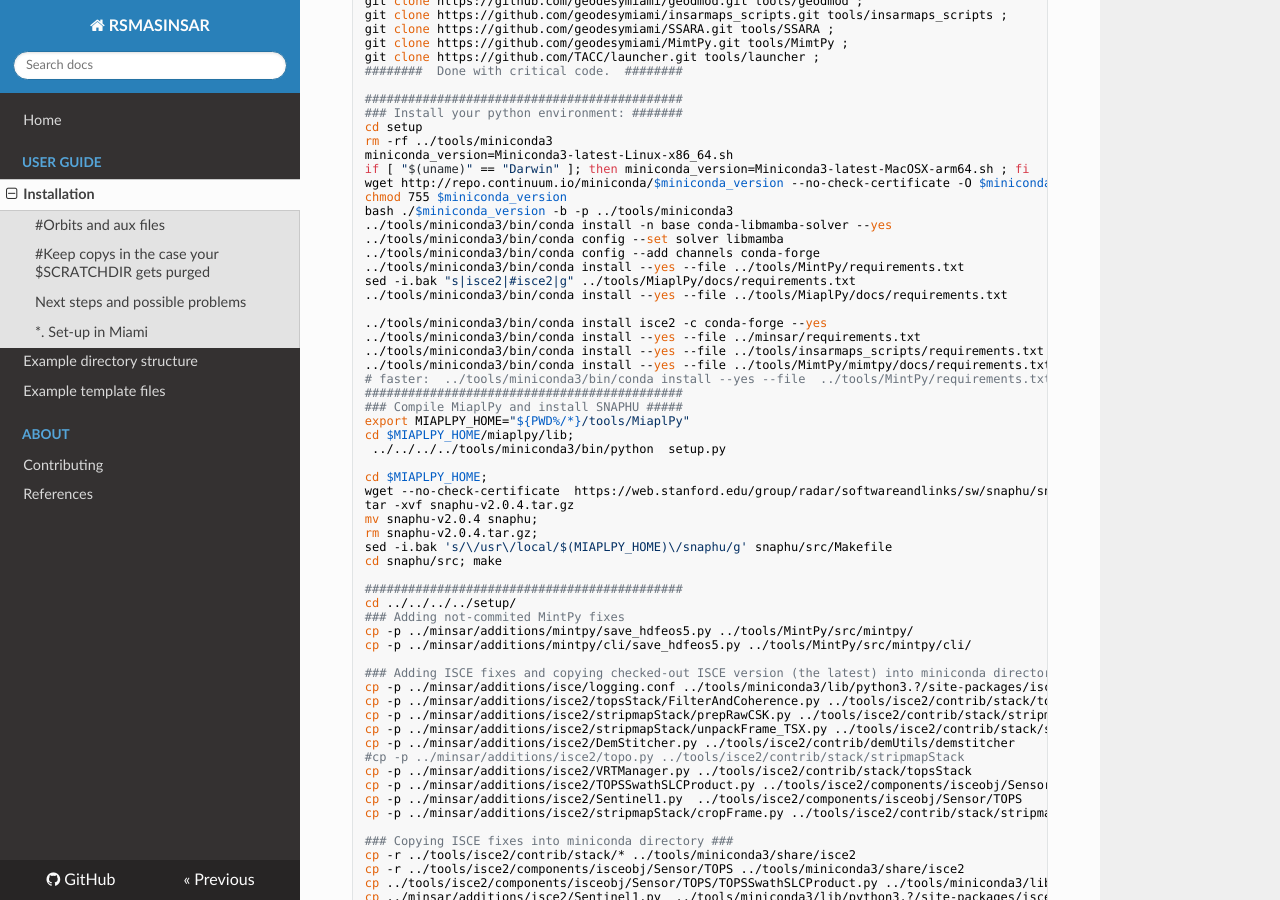
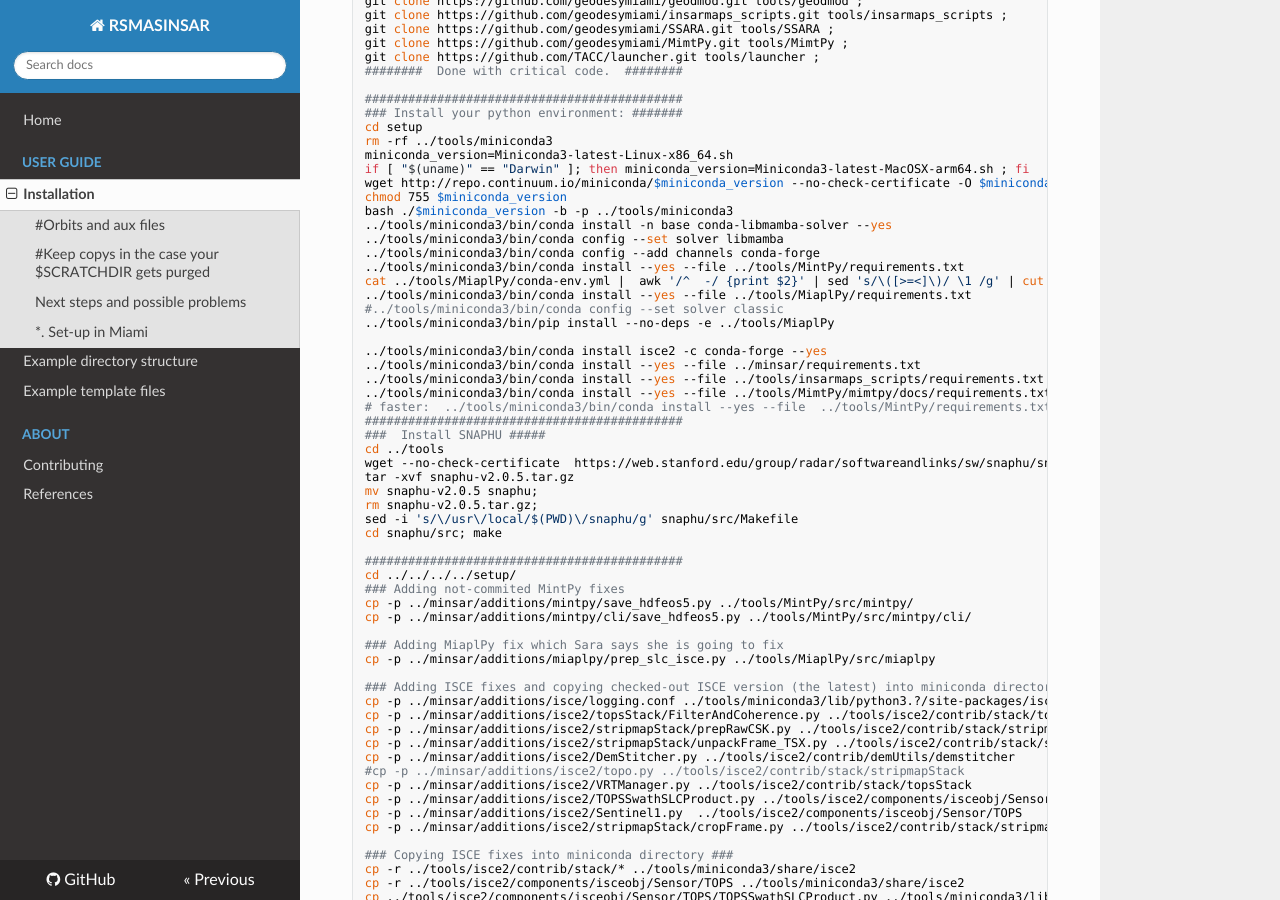
Before and after one commit to geodesymiami/rsmas_insar, an MkDocs documentation site: the page built from docs/installation.md, in a window 1280 px wide and 900 px high, scrolled down 706 px. Built offline with MkDocs 1.6.1, drawn with Linux system fonts in a browser that asks for light colours; nearby versions of some CDN libraries.

Commit message:
Update installation.md

```diff
--- a/docs/installation.md
+++ b/docs/installation.md
@@ -50,8 +50,10 @@ bash ./$miniconda_version -b -p ../tools/miniconda3
 ../tools/miniconda3/bin/conda config --set solver libmamba
 ../tools/miniconda3/bin/conda config --add channels conda-forge
 ../tools/miniconda3/bin/conda install --yes --file ../tools/MintPy/requirements.txt
-sed -i.bak "s|isce2|#isce2|g" ../tools/MiaplPy/docs/requirements.txt
-../tools/miniconda3/bin/conda install --yes --file ../tools/MiaplPy/docs/requirements.txt
+cat ../tools/MiaplPy/conda-env.yml |  awk '/^  -/ {print $2}' | sed 's/\([>=<]\)/ \1 /g' | cut -d ' ' -f1 | grep -v '^$' > ../tools/MiaplPy/requirements.txt
+../tools/miniconda3/bin/conda install --yes --file ../tools/MiaplPy/requirements.txt
+#../tools/miniconda3/bin/conda config --set solver classic
+../tools/miniconda3/bin/pip install --no-deps -e ../tools/MiaplPy
 
 ../tools/miniconda3/bin/conda install isce2 -c conda-forge --yes
 ../tools/miniconda3/bin/conda install --yes --file ../minsar/requirements.txt
@@ -59,17 +61,13 @@ sed -i.bak "s|isce2|#isce2|g" ../tools/MiaplPy/docs/requirements.txt
 ../tools/miniconda3/bin/conda install --yes --file ../tools/MimtPy/mimtpy/docs/requirements.txt
 # faster:  ../tools/miniconda3/bin/conda install --yes --file  ../tools/MintPy/requirements.txt  isce2 -c conda-forge (but needs the memory of a node)
 ############################################
-### Compile MiaplPy and install SNAPHU #####
-export MIAPLPY_HOME="${PWD%/*}/tools/MiaplPy"
-cd $MIAPLPY_HOME/miaplpy/lib;
- ../../../../tools/miniconda3/bin/python  setup.py
-
-cd $MIAPLPY_HOME;
-wget --no-check-certificate  https://web.stanford.edu/group/radar/softwareandlinks/sw/snaphu/snaphu-v2.0.4.tar.gz
-tar -xvf snaphu-v2.0.4.tar.gz
-mv snaphu-v2.0.4 snaphu;
-rm snaphu-v2.0.4.tar.gz;
-sed -i.bak 's/\/usr\/local/$(MIAPLPY_HOME)\/snaphu/g' snaphu/src/Makefile
+###  Install SNAPHU #####
+cd ../tools
+wget --no-check-certificate  https://web.stanford.edu/group/radar/softwareandlinks/sw/snaphu/snaphu-v2.0.5.tar.gz
+tar -xvf snaphu-v2.0.5.tar.gz
+mv snaphu-v2.0.5 snaphu;
+rm snaphu-v2.0.5.tar.gz;
+sed -i 's/\/usr\/local/$(PWD)\/snaphu/g' snaphu/src/Makefile
 cd snaphu/src; make
 
 ############################################
@@ -77,6 +75,9 @@ cd ../../../../setup/
 ### Adding not-commited MintPy fixes
 cp -p ../minsar/additions/mintpy/save_hdfeos5.py ../tools/MintPy/src/mintpy/
 cp -p ../minsar/additions/mintpy/cli/save_hdfeos5.py ../tools/MintPy/src/mintpy/cli/
+
+### Adding MiaplPy fix which Sara says she is going to fix
+cp -p ../minsar/additions/miaplpy/prep_slc_isce.py ../tools/MiaplPy/src/miaplpy
 
 ### Adding ISCE fixes and copying checked-out ISCE version (the latest) into miniconda directory ###
 cp -p ../minsar/additions/isce/logging.conf ../tools/miniconda3/lib/python3.?/site-packages/isce/defaults/logging/logging.conf
```
